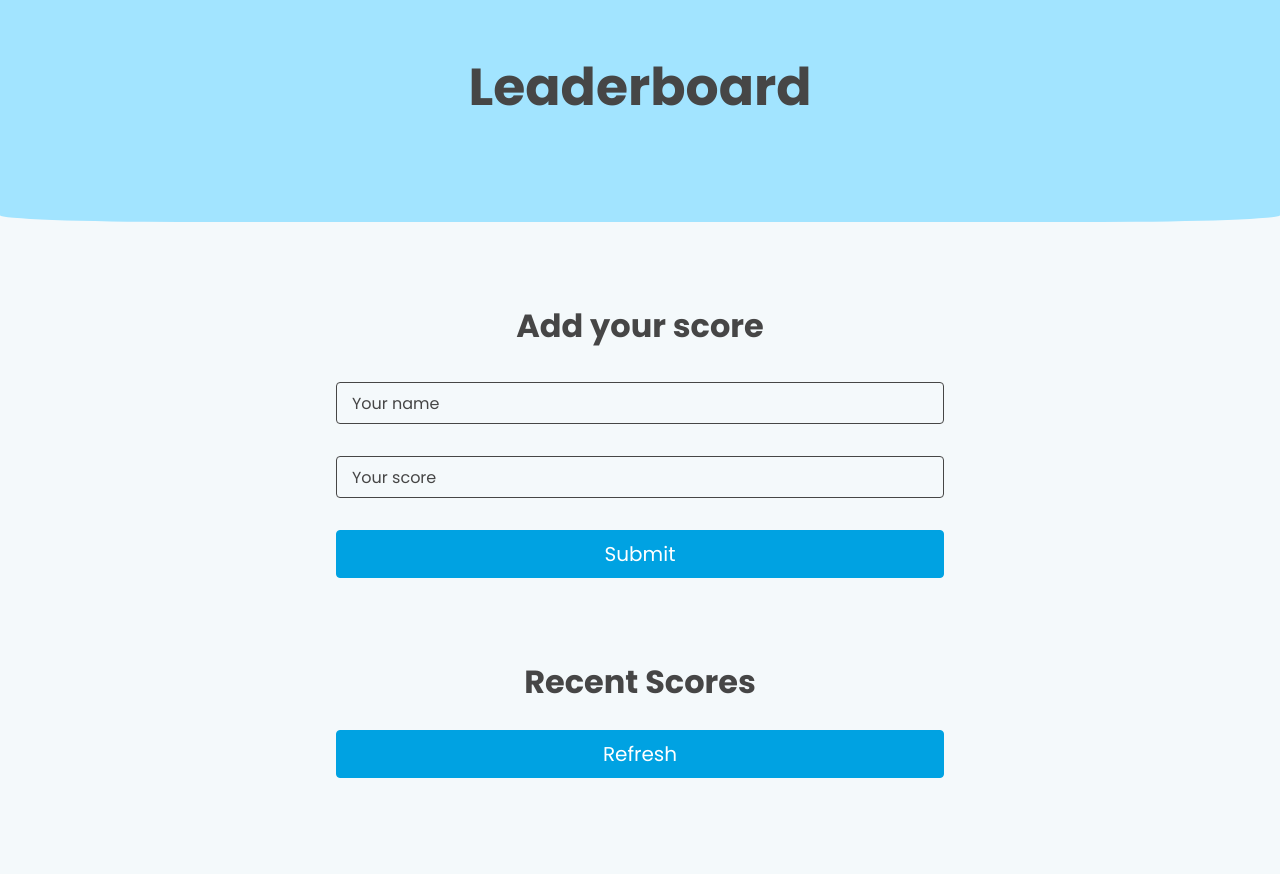
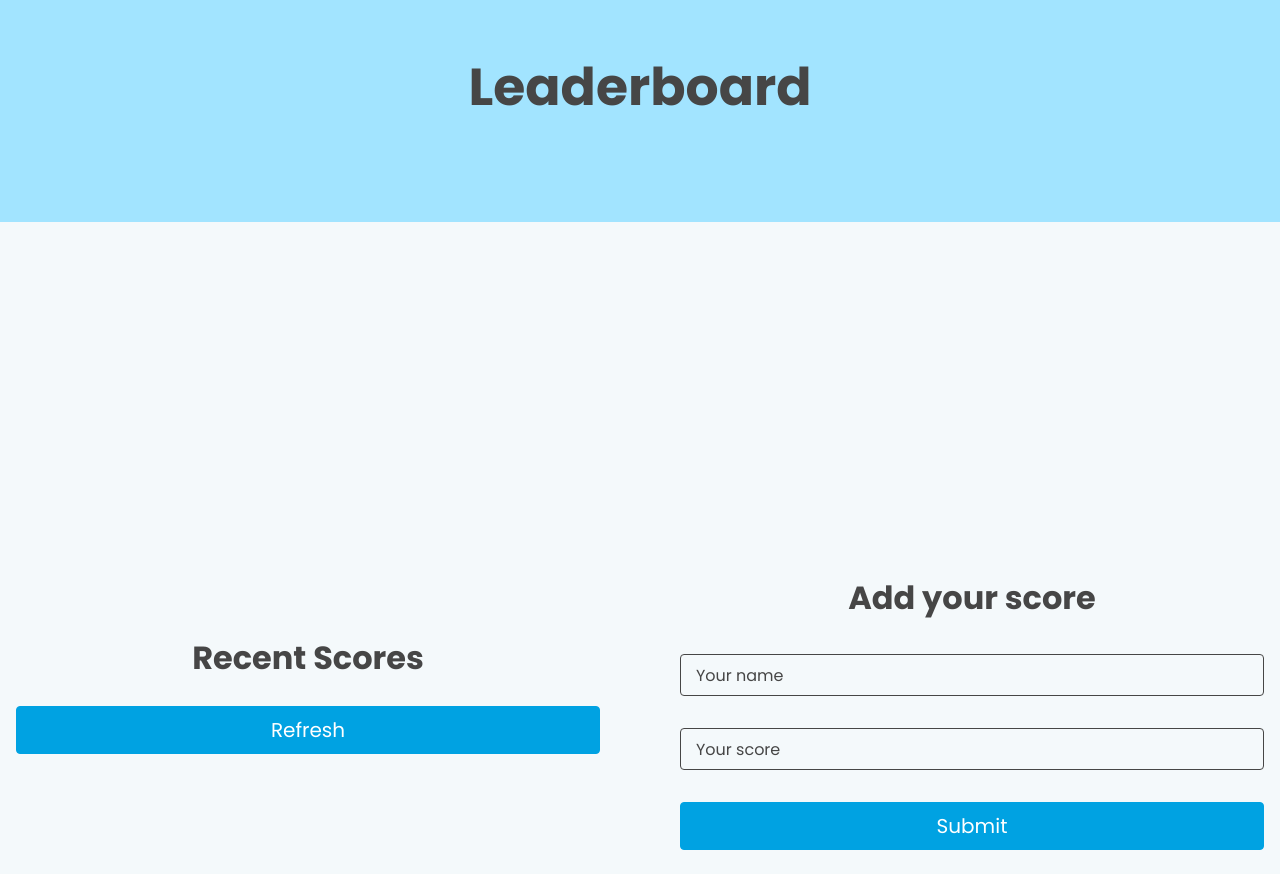
Before and after one commit to henokkhm/microverse-leaderboard-project, a website built with webpack: page src/index.html in a window 1280 px wide. After the commit the page ends 850 px from the top, so only its background shows below. Built offline with nearby package versions, Linux system fonts and the light colour scheme; no server answers.

Commit message:
Add desktop styles

```diff
--- a/src/styles/main.css
+++ b/src/styles/main.css
@@ -68,12 +68,6 @@ button:active {
   display: flex;
   flex-direction: column;
   gap: 5rem;
-}
-
-@media (min-width: 45rem) {
-  .main .container {
-    flex-direction: row;
-  }
 }
 
 /* Top Scores Section */
@@ -258,6 +252,7 @@ button:active {
   font-size: 2rem;
   text-align: center;
   margin-bottom: 2rem;
+  max-width: 38rem;
 }
 
 .add-score__form {
@@ -312,3 +307,43 @@ button:active {
     transform: translateY(0);
   }
 }
+
+/* Desktop Styles */
+@media (min-width: 52rem) {
+  .main {
+    display: grid;
+    column-gap: 1rem;
+    grid-template-columns: 1fr 1fr;
+    grid-template-rows: 320px auto;
+  }
+
+  .top-scores-section {
+    grid-row: 1 / 2;
+    grid-column: 1 / 3;
+  }
+
+  .scores-section {
+    grid-row: 2 / 3;
+    grid-column: 1 / 2;
+    align-self: end;
+  }
+
+  .scores__header,
+  .scores__table {
+    margin-right: 1rem;
+  }
+
+  .add-score-section {
+    grid-row: 2 / 3;
+    grid-column: 2 / 3;
+  }
+
+  .add-score__title,
+  .add-score__form {
+    margin-left: 1rem;
+  }
+
+  .top-scores-section > .container {
+    border-radius: 0;
+  }
+}
```
Also changed, not shown: dist/main.js, 1 other file.
